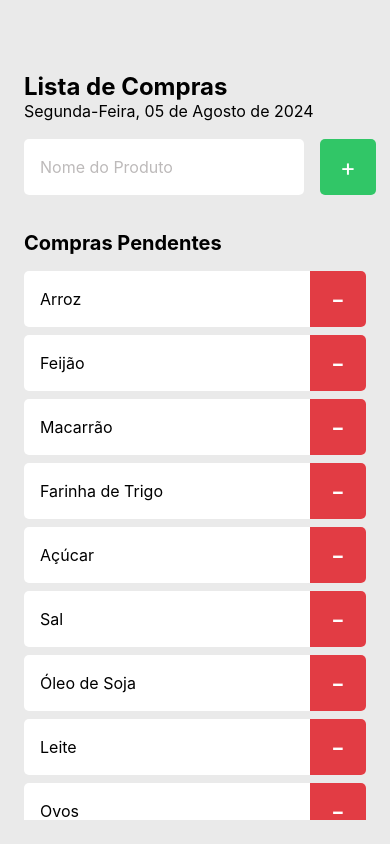
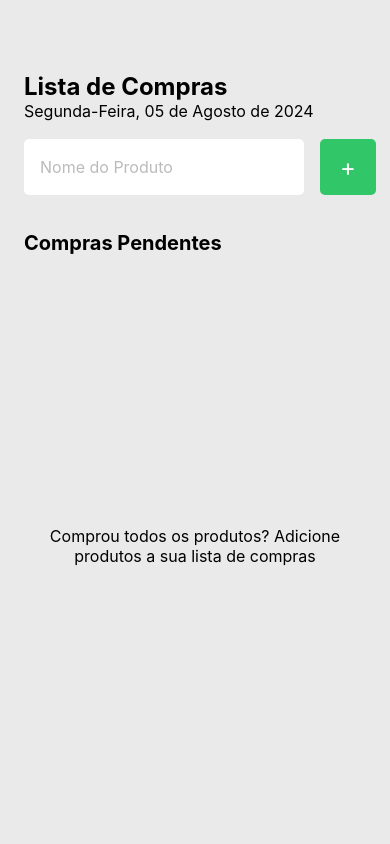
Before and after one commit to cesulfaculdade/fundamentos-moises2023014223, a React Native app: screen / in a window 390 px wide. Built offline with nearby package versions, Linux system fonts and the light colour scheme.

Commit message:
add fucntion add in list

```diff
--- a/src/screens/Home.tsx
+++ b/src/screens/Home.tsx
@@ -1,58 +1,34 @@
+import { useState } from "react";
 import { Alert, FlatList, ScrollView, StyleSheet, Text, TextInput, TouchableOpacity, View } from "react-native"
 import { Product } from "../components/Product";
 
 
 export function Home() {
-    const products = [
-        "Arroz",
-        "Feijão",
-        "Macarrão",
-        "Farinha de Trigo",
-        "Açúcar",
-        "Sal",
-        "Óleo de Soja",
-        "Leite",
-        "Ovos",
-        "Pão",
-        "Café",
-        "Chá",
-        "Manteiga",
-        "Queijo",
-        "Presunto",
-        "Frango",
-        "Carne Bovina",
-        "Peixe",
-        "Frutas",
-        "Legumes",
-        "Verduras",
-        "Batata",
-        "Cebola",
-        "Alho",
-        "Tomate",
-        "Cenoura",
-        "Banana",
-        "Maçã",
-        "Laranja",
-        "Uva",
-        "Refrigerante",
-        "Suco",
-        "Água Mineral",
-        "Biscoitos",
-        "Cereais",
-        "Molho de Tomate",
-        "Condimentos",
-        "Iogurte",
-        "Sorvete",
-        "Chocolate"
-    ];
+    const [products,setProducts] = useState<string[]>([
+
+    ]);
+    const [productName,setProductName] = useState("");
     function handleProductAdd() {
-        if(products.includes('Arroz')){
-          Alert.alert("Produto já cadastrado","Já existe um produto na lista com este nome")
+        if(products.includes(productName)){
+          return Alert.alert("Produto já cadastrado","Já existe um produto na lista com este nome")
         }
+        setProducts((prevState)=>[...prevState,productName]);
+        setProductName('');
 
     }
     function handleProductRemove(name: string) {
-        console.log(`Removendo ${name} `)
+        Alert.alert("Remover",`Deseja remover o produto ${name}`,[{
+            text:"Sim",
+            onPress: ()=>{
+                Alert.alert("delete");
+            }
+        },
+        {
+            text: "Não",
+            style:"cancel"
+        }
+
+    ])
     }
     return (
         <View style={styles.container}>
@@ -64,6 +40,8 @@ export function Home() {
                     placeholder="Nome do Produto"
                     placeholderTextColor='#BDBABA'
                     keyboardType="default"
+                    onChangeText={setProductName}
+                    value={productName}
                 />
 
                 <TouchableOpacity
@@ -89,6 +67,7 @@ export function Home() {
                     Comprou todos os produtos? Adicione produtos a sua lista de compras
                     </Text>)
                     }
+
             />
             {/* <View style={styles.list}>
                 <Text style={styles.emptyText}>
```
